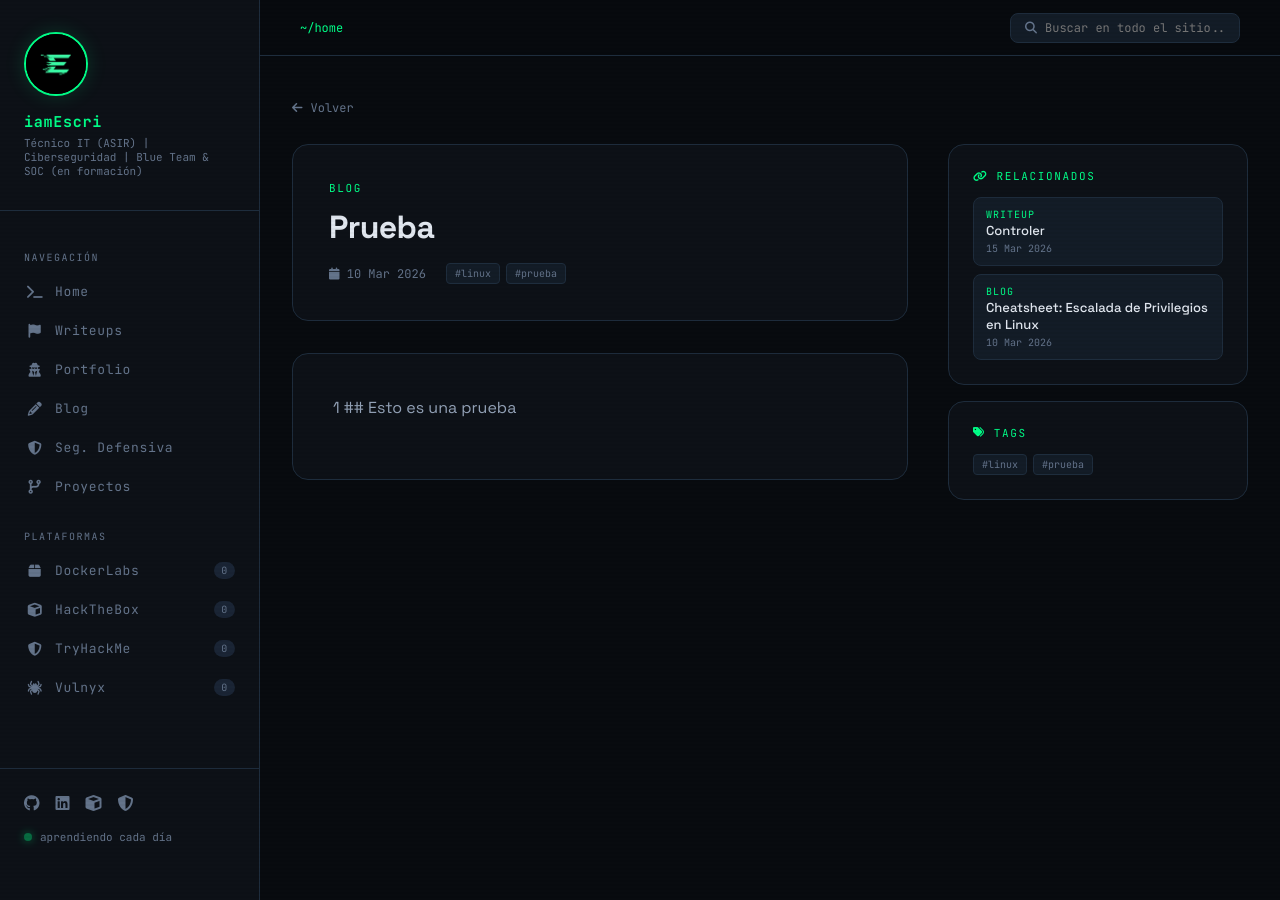
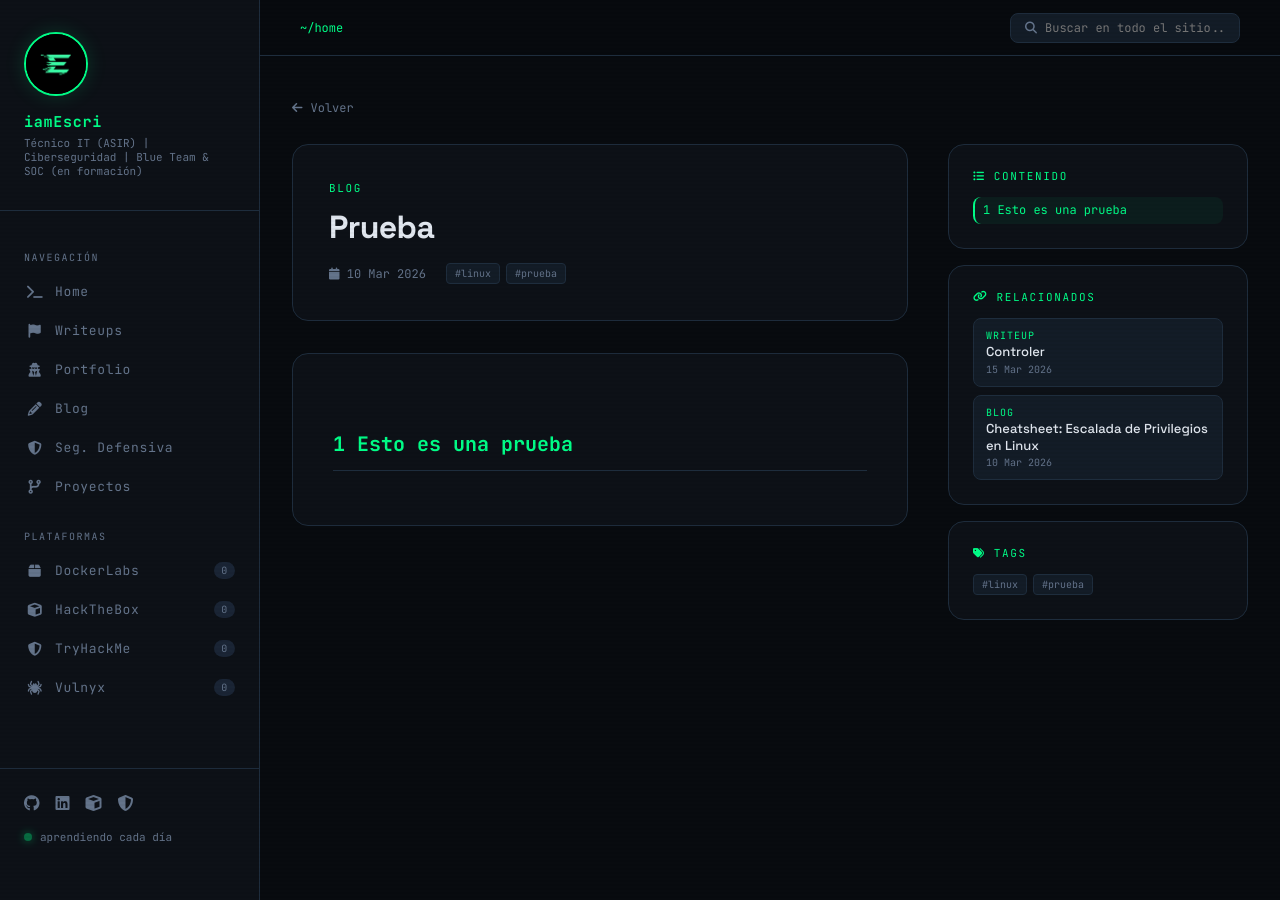
Before and after one commit to iamEscri/iamescri.github.io, a Jekyll site: the page built from _posts/blog/2026-03-10-PruebaBlog.md, in a window 1280 px wide. Built offline with Jekyll 4.4.1, drawn with Linux system fonts in a browser that asks for light colours.

Commit message:
Update 2026-03-10-PruebaBlog.md

```diff
--- a/_posts/blog/2026-03-10-PruebaBlog.md
+++ b/_posts/blog/2026-03-10-PruebaBlog.md
@@ -7,4 +7,4 @@ tags: [linux, prueba]
 description: "Referencia rápida de técnicas de escalada de privilegios en Linux para CTFs y pentesting."
 ---
 
-1 ## Esto es una prueba
+## 1 Esto es una prueba
```
